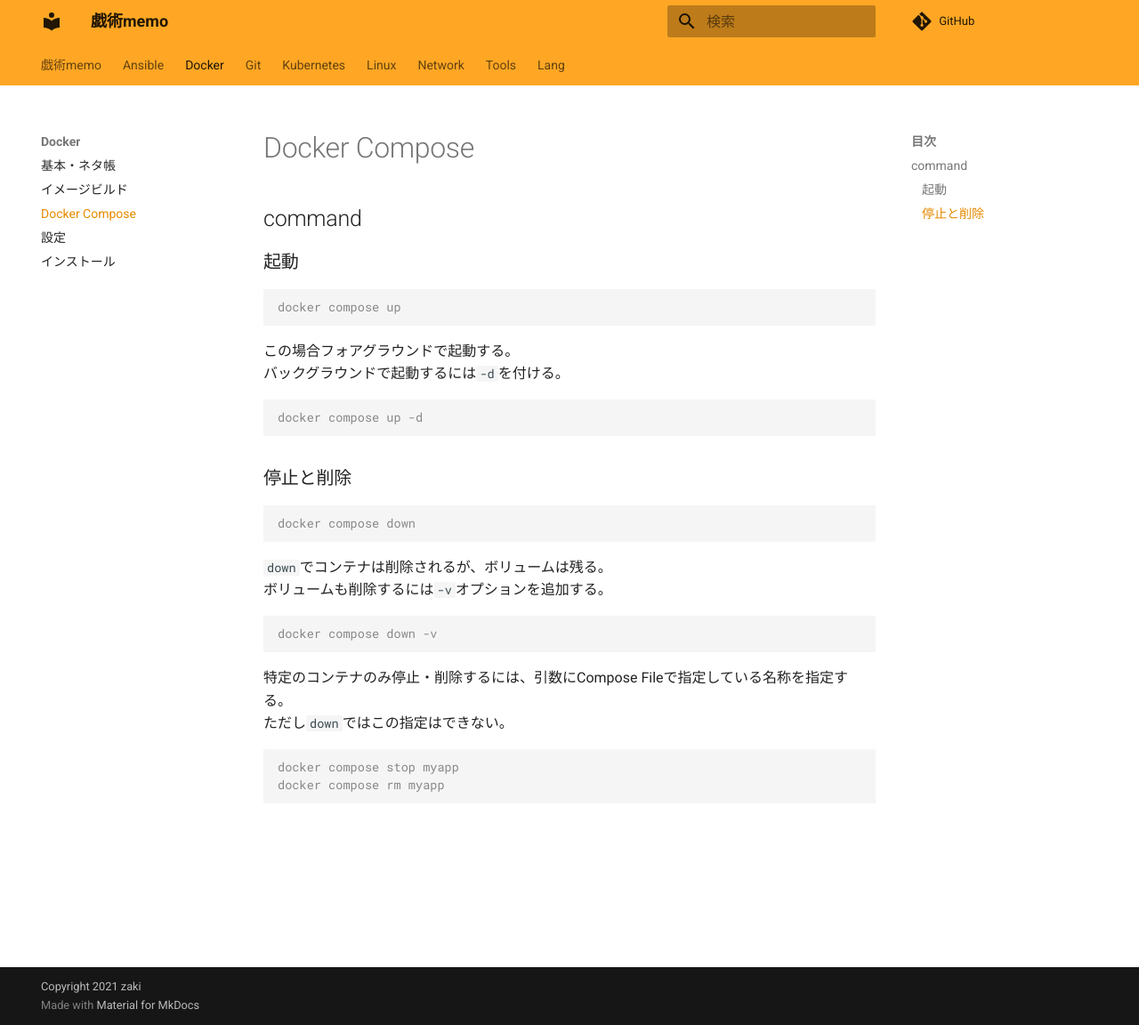
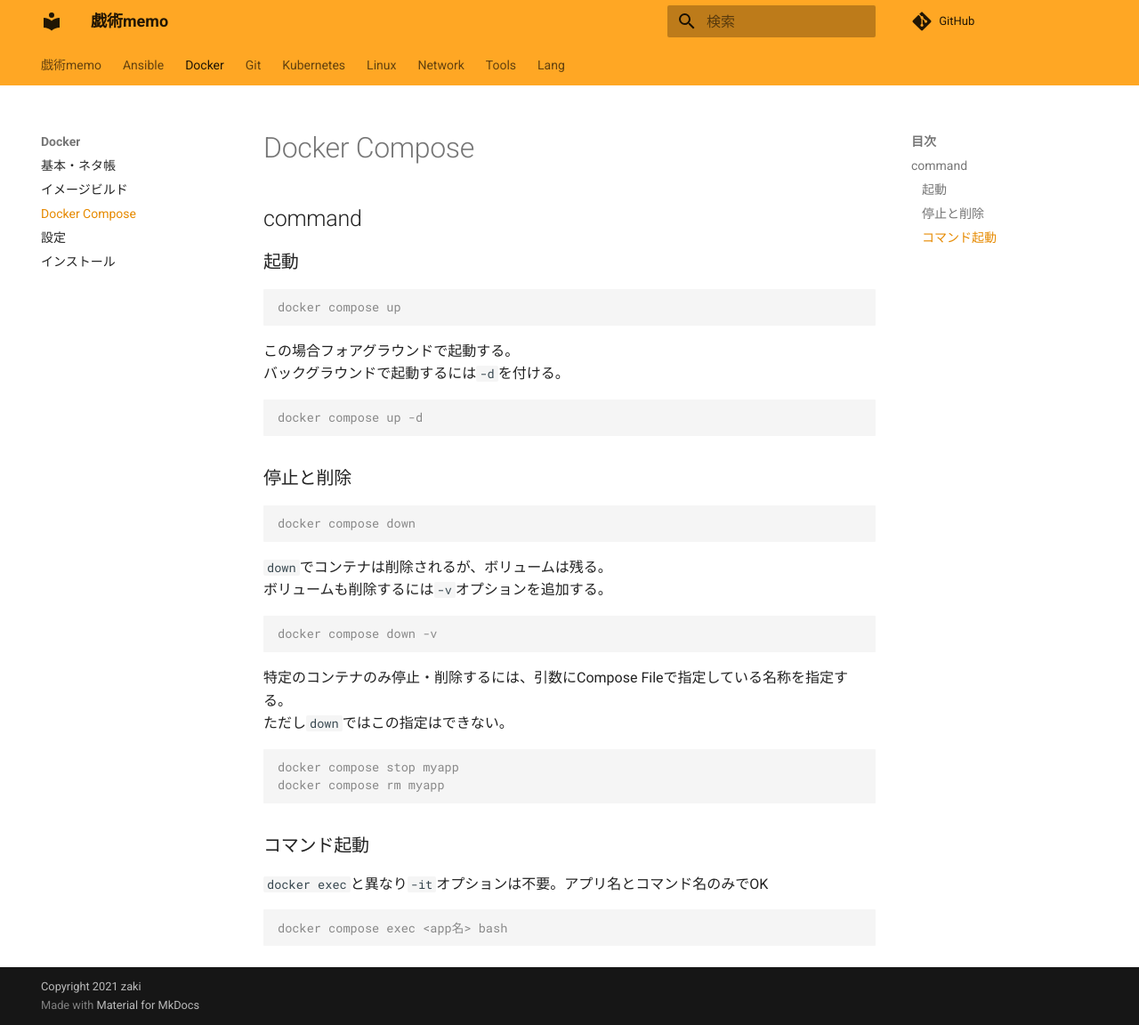
Before and after one commit to zaki-lknr/docs, an MkDocs documentation site: the page built from docs/Docker/compose.md, in a window 1280 px wide and 1152 px high. Shown: the whole window at 89% size. Built offline with MkDocs 1.6.1 and Material for MkDocs 9.7.7, drawn with Linux system fonts in a browser that asks for light colours; comment, search, counter and statistics services are not loaded.

Commit message:
add: docker/compose: コマンド起動

````diff
--- a/docs/Docker/compose.md
+++ b/docs/Docker/compose.md
@@ -35,3 +35,11 @@ docker compose down -v
 docker compose stop myapp
 docker compose rm myapp
 ```
+
+### コマンド起動
+
+`docker exec`と異なり`-it`オプションは不要。アプリ名とコマンド名のみでOK
+
+```console
+docker compose exec <app名> bash
+```
````
